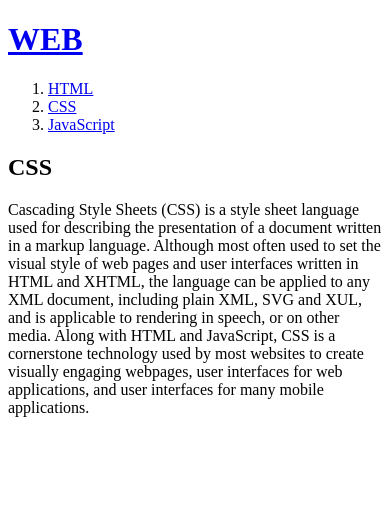
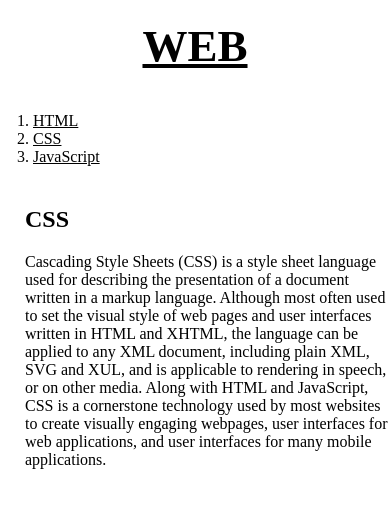
Before and after one commit to JamieSKinard/my-first-web-site, a plain HTML site: page 2.html in a window 390 px wide. Drawn offline with Linux system fonts and the light colour scheme.

Commit message:
WEB2 - CSS를 배우고 나서

```diff
--- a/2.html
+++ b/2.html
@@ -3,16 +3,29 @@
 <head>
   <title>WEB1 - CSS</title>
   <meta charset="utf-8">
+  <link rel="stylesheet" href="style.css">
 </head>
 <body>
-  <h1><a href="index.html"> WEB</a></h1>
-  <ol>
-    <li><a href="1.html"> HTML</a></li>
-    <li><a href="2.html"> CSS</a></li>
-    <li><a href="3.html"> JavaScript</a></li>
-  </ol>
-  <h2>CSS</h2>
-  <p>Cascading Style Sheets (CSS) is a style sheet language used for describing the presentation of a document written in a markup language. Although most often used to set the visual style of web pages and user interfaces written in HTML and XHTML, the language can be applied to any XML document, including plain XML, SVG and XUL, and is applicable to rendering in speech, or on other media. Along with HTML and JavaScript, CSS is a cornerstone technology used by most websites to create visually engaging webpages, user interfaces for web applications, and user interfaces for many mobile applications.
-  </p>
+  <h1><a href="index.html">WEB</a></h1>
+  <div id="grid">
+    <ol>
+      <li><a href="1.html">HTML</a></li>
+      <li><a href="2.html">CSS</a></li>
+      <li><a href="3.html">JavaScript</a></li>
+    </ol>
+    <!--
+    <h1><a href="index.html"><font color="red">WEB</font></a></h1>
+    <ol>
+      <li><a href="1.html"><font color="red">HTML</font></a></li>
+      <li><a href="2.html"><font color="red">CSS</font></a></li>
+      <li><a href="3.html"><font color="red">JavaScript</font></a></li>
+    </ol>
+    -->
+    <div id="article">
+      <h2>CSS</h2>
+      <p>Cascading Style Sheets (CSS) is a style sheet language used for describing the presentation of a document written in a markup language. Although most often used to set the visual style of web pages and user interfaces written in HTML and XHTML, the language can be applied to any XML document, including plain XML, SVG and XUL, and is applicable to rendering in speech, or on other media. Along with HTML and JavaScript, CSS is a cornerstone technology used by most websites to create visually engaging webpages, user interfaces for web applications, and user interfaces for many mobile applications.
+      </p>
+    </div>
+  </div>
 </body>
 </html>
--- /dev/null
+++ b/style.css
@@ -0,0 +1,40 @@
+body {
+  margin: 0;
+}
+a {
+  color: black;
+}
+h1 {
+  font-size: 45px;
+  text-align: center;
+  border-bottom: 1px solid gray;
+  margin: 0;
+  padding: 20px;
+}
+ol {
+  border-right: 1px solid gray;
+  width: 100px;
+  margin: 0;
+  padding: 20px;
+}
+#grid {
+  display: grid;
+  grid-template-columns: 150px 1fr;
+}
+#grid ol {
+  padding-left: 33px;
+}
+#grid #article {
+  padding-left: 25px;
+}
+@media(max-width: 800px) {
+  #grid {
+    display: block;
+  }
+  ol {
+    border-right: none;
+  }
+  h1 {
+    border-bottom: none;
+  }
+}
```
Also changed, not shown: 1.html (+8 -0 lines), 3.html (+5 -0 lines), box.html (added, +32 -0 lines), checkbox.html (added, +1 -0 lines), grid.html (added, +23 -0 lines), index.html (+5 -0 lines), mediaquery.html (added, +23 -0 lines).
